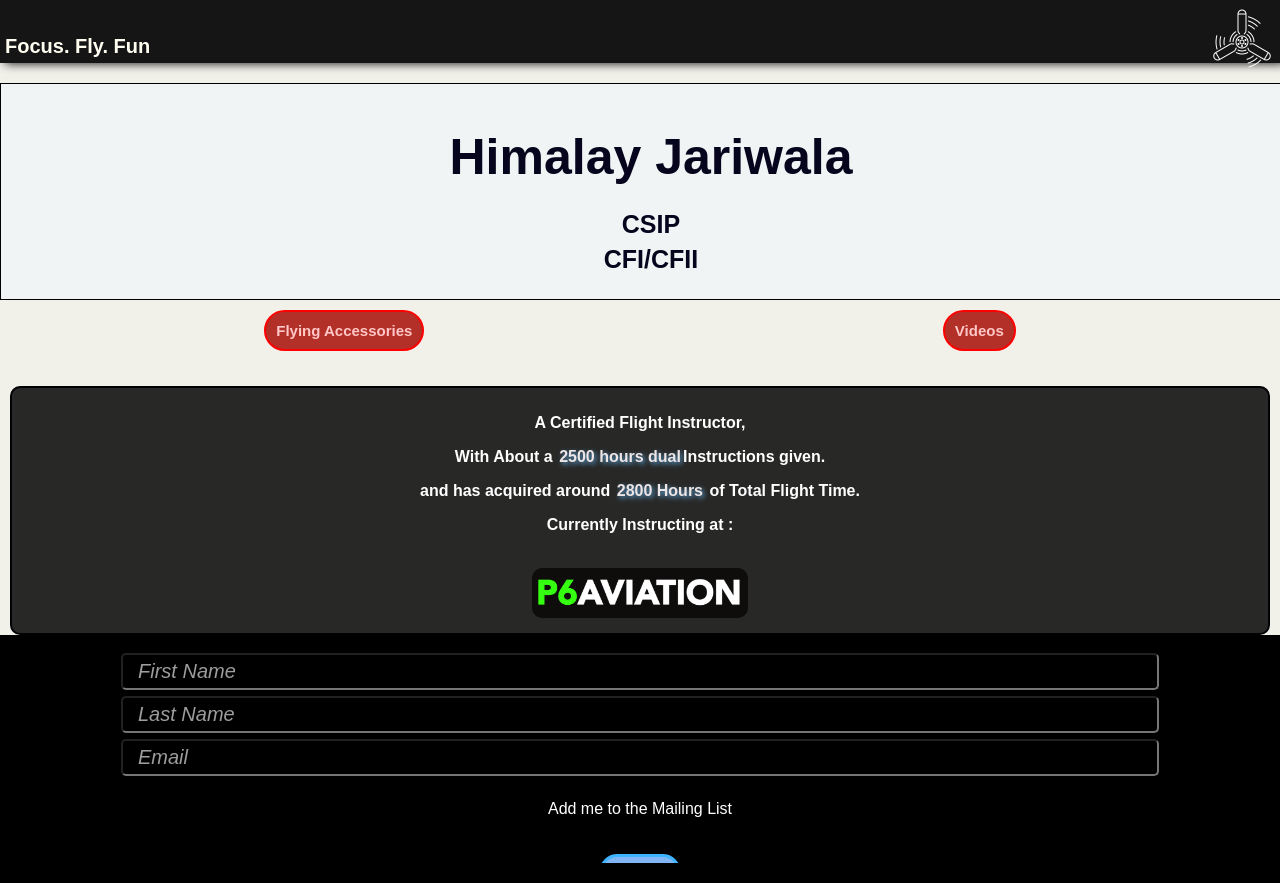
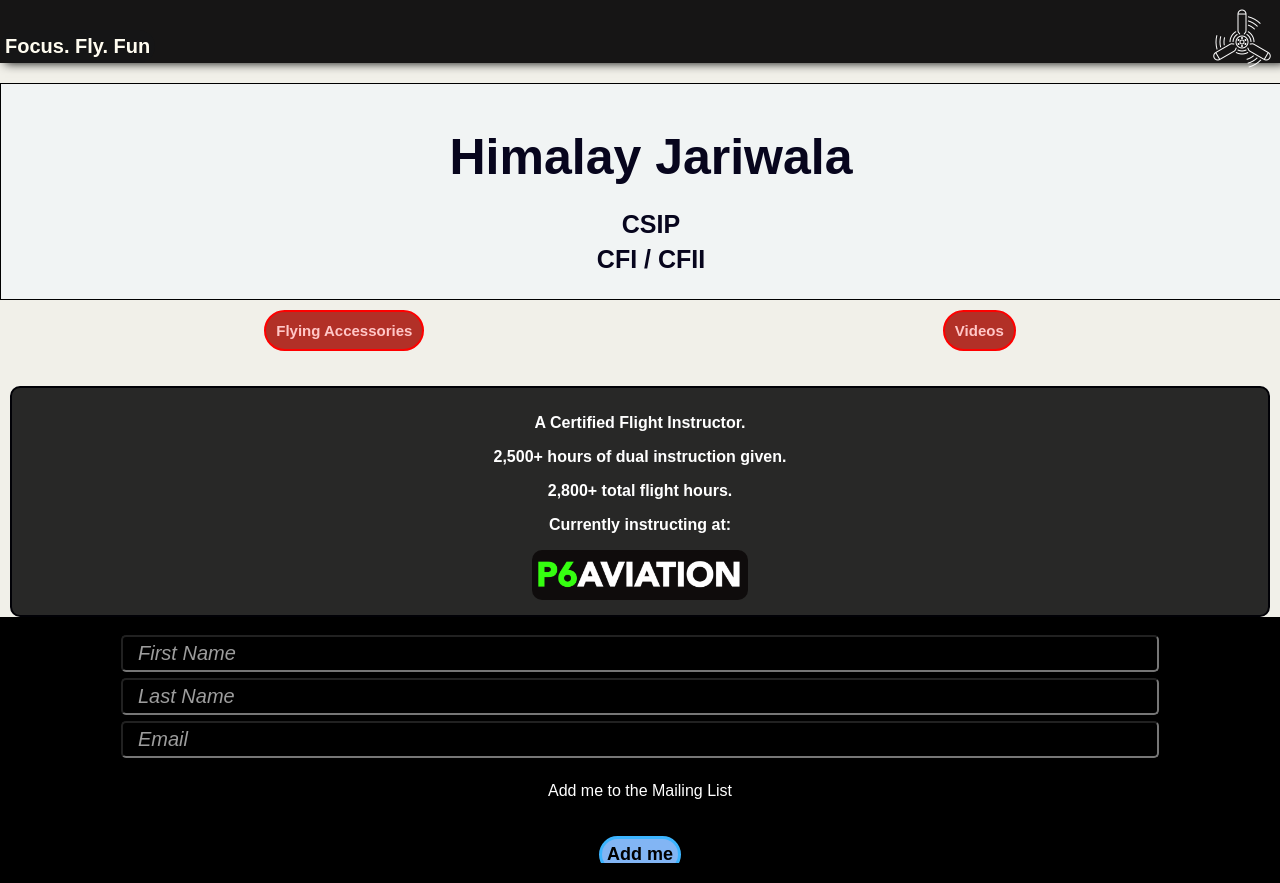
Before and after one commit to babypilot007/flyhimalay, a React (Create React App) app: page / in a window 1280 px wide. Built offline with nearby package versions, Linux system fonts and the light colour scheme; no server answers; the database is empty.

Commit message:
info edit

```diff
--- a/src/Home.js
+++ b/src/Home.js
@@ -1,60 +1,72 @@
-import React from 'react'
-import p6 from './images/p6.png'
-import Nav from './Nav';
-// import Email from './Email';
-import Maillist from './Maillist';
-import Count from './Count';
-import { useNavigate } from 'react-router-dom';
+import React from "react";
+import { useNavigate } from "react-router-dom";
+
+import p6 from "./images/p6.png";
+import Nav from "./Nav";
+import Maillist from "./Maillist";
+import Count from "./Count";
 
 function Home() {
-
-  const navigate = useNavigate()
+  const navigate = useNavigate();
 
   return (
-
-
-< div className='main'>
-  <Count/>
+    <div className="main">
+      <Count />
       <Nav />
 
       <div className="App">
+        <div className="name">
+          <h1>Himalay Jariwala</h1>
 
-    <div className='name'>
-      <h1>Himalay Jariwala</h1>
-      < div className='info'>
+          <div className="info">
             <p>CSIP</p>
-              <p>CFI/CFII</p>
+            <p>CFI / CFII</p>
           </div>
         </div>
 
+        <div className="prodBtn">
+          <button
+            className="donateBtn"
+            onClick={() => navigate("/products")}
+          >
+            Flying Accessories
+          </button>
 
-    <div className='prodBtn'>
-                <button className='donateBtn' onClick={()=>{navigate('/products')}}>Flying Accessories</button>
-                <button className='donateBtn' onClick={()=>{navigate('/videos')}}>Videos</button>
-
+          <button
+            className="donateBtn"
+            onClick={() => navigate("/videos")}
+          >
+            Videos
+          </button>
         </div>
 
-<div className='info_details'>
+        <div className="info_details">
+          <div className="dets">
+            <p>A Certified Flight Instructor.</p>
+            <p>
+              <strong>2,500+</strong> hours of dual instruction given.
+            </p>
+            <p>
+              <strong>2,800+</strong> total flight hours.
+            </p>
+            <p>Currently instructing at:</p>
+          </div>
 
-                <div className='dets'>
-              <p> A Certified Flight Instructor,</p>
-              <p>With About a <span>2500 hours dual</span>Instructions given.</p>
-              <p>and has acquired around <span>2800 Hours</span> of Total Flight Time.</p>
-              <p>Currently Instructing at : </p><br></br>
-              </div>
-              <div className='img'>
-              <a href="https://www.p6aviation.com/"><img src={p6} alt="p6"></img></a>
+          <div className="img">
+            <a
+              href="https://www.p6aviation.com/"
+              target="_blank"
+              rel="noopener noreferrer"
+            >
+              <img src={p6} alt="P6 Aviation" />
+            </a>
           </div>
         </div>
 
-
-<Maillist/>
-
+        <Maillist />
       </div>
-
-
     </div>
-  )
+  );
 }
 
-export default Home
+export default Home;
```
Lines whose indentation alone changed are shown as unchanged.
